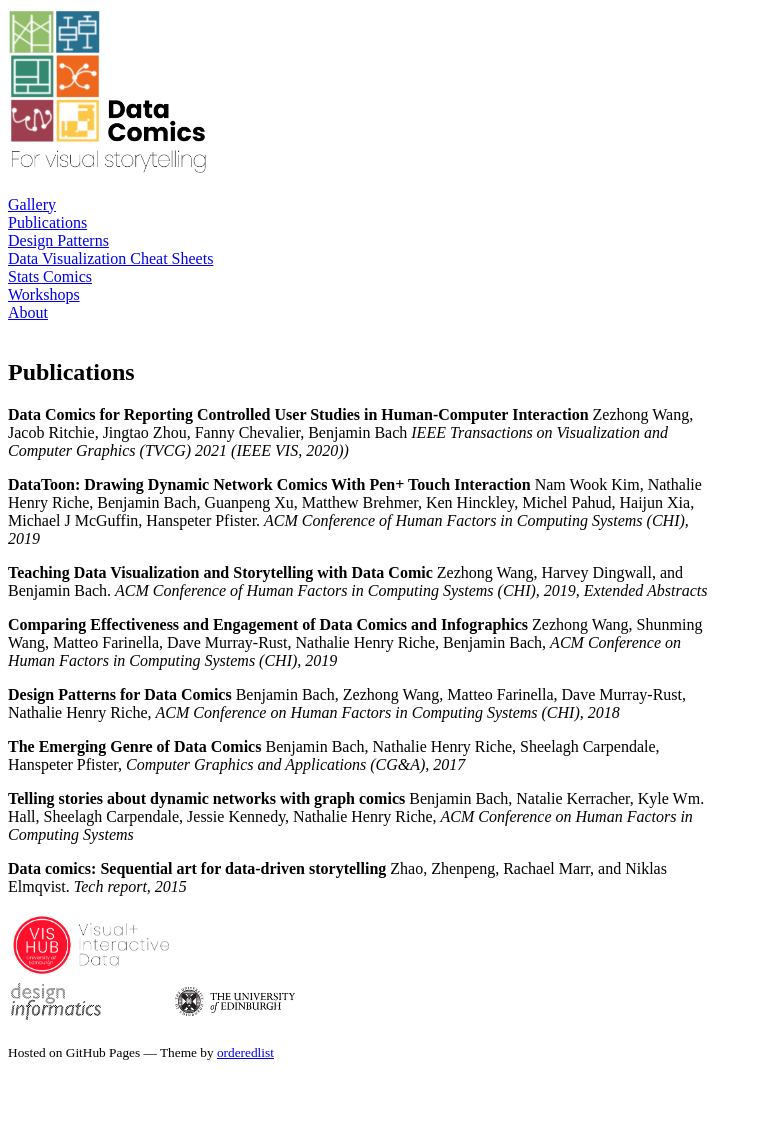
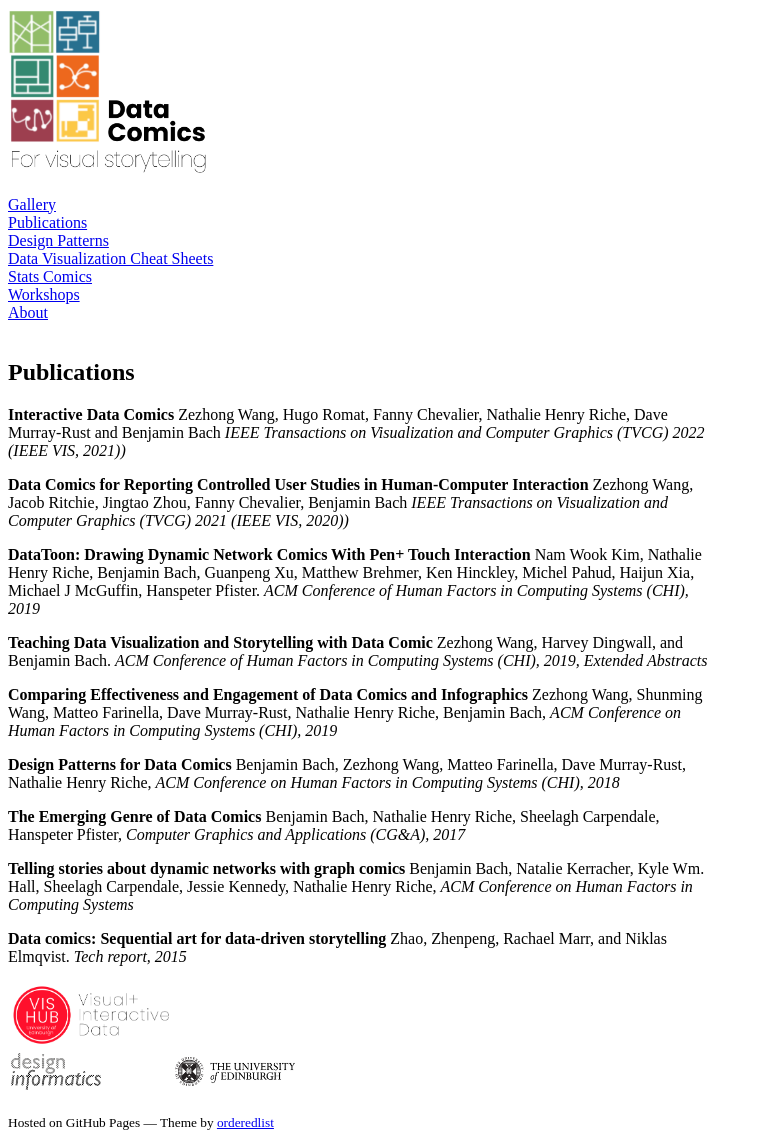
Before and after one commit to datacomics/datacomics.github.io, a Jekyll site: the page built from publications.md, in a window 1280 px wide. Shown: the whole page, without its empty margins (0-763 px from the left). Built offline with Jekyll 4.4.1, drawn with Linux system fonts in a browser that asks for light colours; our own code applies the rules of GitHub Pages for plain Markdown files; a script that is not in the unit is left out; before the commit the page ends 1077 px from its top, so only the background shows below that.

Commit message:
Update publications.md

```diff
--- a/publications.md
+++ b/publications.md
@@ -1,4 +1,8 @@
 # Publications
+
+**Interactive Data Comics**
+Zezhong Wang, Hugo Romat, Fanny Chevalier, Nathalie Henry Riche, Dave Murray-Rust and Benjamin Bach
+*IEEE Transactions on Visualization and Computer Graphics (TVCG) 2022 (IEEE VIS, 2021))*
 
 **Data Comics for Reporting Controlled User Studies in Human-Computer Interaction**
 Zezhong Wang, Jacob Ritchie, Jingtao Zhou, Fanny Chevalier, Benjamin Bach
```
